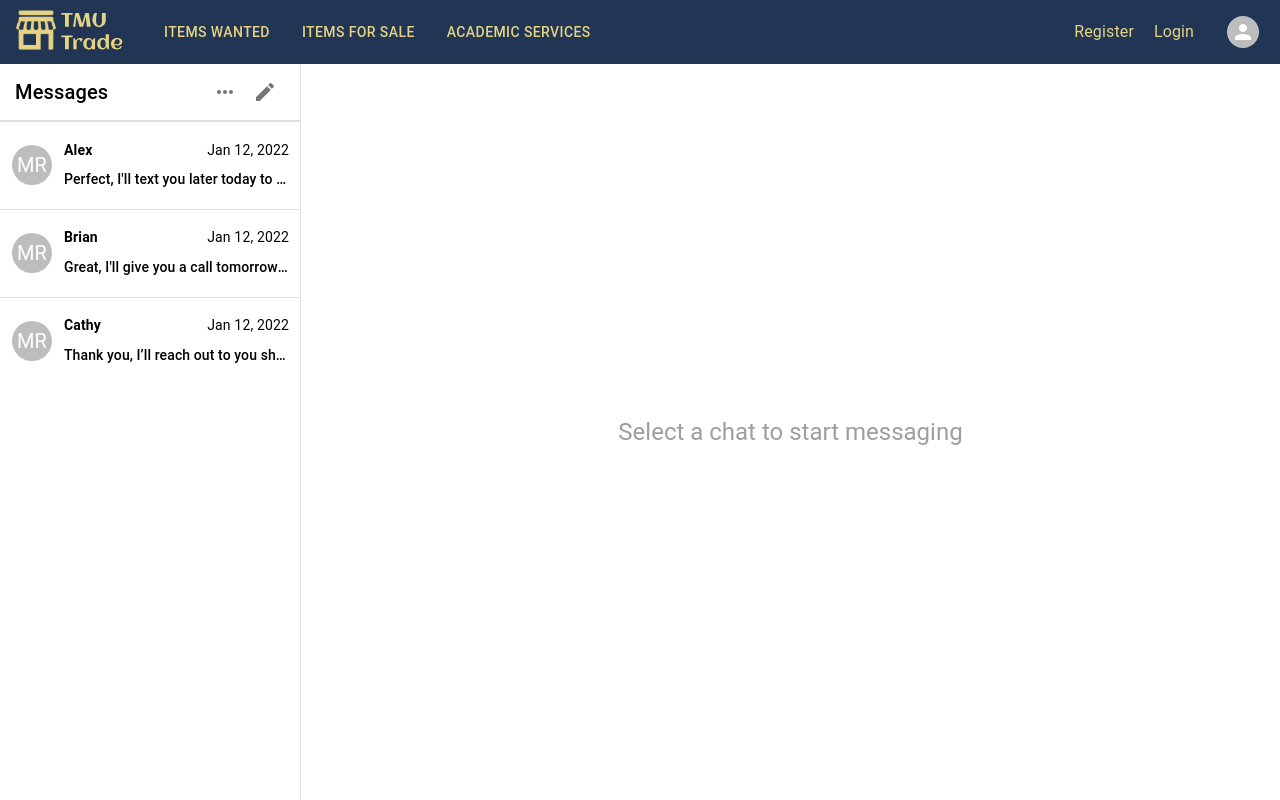
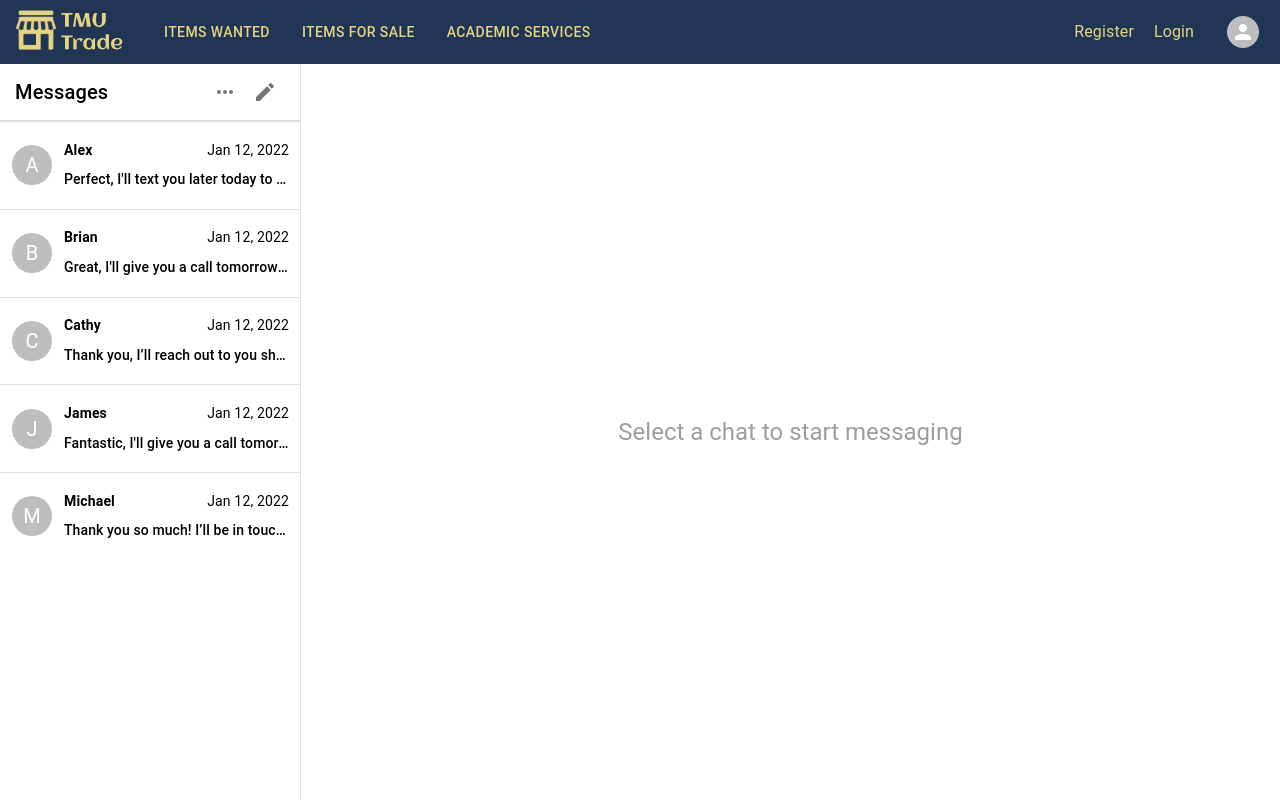
Before and after one commit to nikkikapadia/CPS630, a React (Create React App) app in the folder frontend/: page /messages in a window 1280 px wide. Built offline with nearby package versions, Linux system fonts and the light colour scheme.

Commit message:
remaining conversations added and UI fixes

```diff
--- a/frontend/src/messages/Messages.jsx
+++ b/frontend/src/messages/Messages.jsx
@@ -128,7 +128,7 @@ const Messages = () => {
                     mb={0.25}
                   />
                   <Typography variant="caption" color={"grey.600"} ml={1.5}>
-                    Available on Mobile
+                    Online
                   </Typography>
                 </Box>
               </Box>
--- a/frontend/src/messages/SingleMessage.jsx
+++ b/frontend/src/messages/SingleMessage.jsx
@@ -24,10 +24,6 @@ const SingleMessage = ({ message }) => {
         <Box display={"flex"} alignItems={"center"} gap={2}>
           <Typography variant={"body2"} fontWeight={"600"} fontSize={"14px"}>
             {message?.senderName}{" "}
-            <Typography component={"span"} fontSize={"12px"} color={"grey.500"}>
-              {" "}
-              (He/Him)
-            </Typography>
           </Typography>
           <Box
             sx={{
--- a/frontend/src/messages/SingleUserDisplay.jsx
+++ b/frontend/src/messages/SingleUserDisplay.jsx
@@ -31,7 +31,7 @@ const SingleUserDisplay = ({ chat, selectedChat, setSelectedChat }) => {
         borderLeft: selectedChat == chat.id ? "3px solid #213555" : "none",
       }}
     >
-      <Avatar>MR</Avatar>
+      <Avatar> {chat.senderName?.slice(0, 1)}</Avatar>
       <Box width={"225px"}>
         <Box
           display={"flex"}
--- a/frontend/src/messages/messagesFakeData.jsx
+++ b/frontend/src/messages/messagesFakeData.jsx
@@ -17,6 +17,18 @@ export const chats = [
     senderName: "Cathy",
     recieverName: "Me",
     last_message: `Thank you, I’ll reach out to you shortly. Thanks for the quick response!`,
+  },
+  {
+    id: 4,
+    senderName: "James",
+    recieverName: "Me",
+    last_message: `Fantastic, I'll give you a call tomorrow. Thanks for being so accommodating!`,
+  },
+  {
+    id: 5,
+    senderName: "Michael",
+    recieverName: "Me",
+    last_message: `Thank you so much! I’ll be in touch soon.`,
   },
 ];
 
@@ -212,4 +224,144 @@ finalize the deal if everything checks out.`,
       message: `Thank you, I’ll reach out to you shortly. Thanks for the quick response!`,
     },
   ],
+  4: [
+    {
+      id: 1,
+      senderName: "Me",
+      recieverName: "James",
+      message: `I saw your ad for photography sessions and was really impressed. I'm interested in booking a session for some professional headshots. Do you have any availability next week?`,
+    },
+    {
+      id: 2,
+      senderName: "James",
+      recieverName: "Me",
+      message: ` Hi there! Yes, I do have some openings next week. Were you thinking of any specific day or time?`,
+    },
+    {
+      id: 3,
+      senderName: "Me",
+      recieverName: "James",
+      message: `I was hoping for Wednesday afternoon if that works for you. It's the only time I'm free nextweek.`,
+    },
+    {
+      id: 4,
+      senderName: "James",
+      recieverName: "Me",
+      message: `Wednesday afternoon is perfect. I have a slot available at 3 PM. Would that time suit you?`,
+    },
+    {
+      id: 5,
+      senderName: "Me",
+      recieverName: "James",
+      message: `That time sounds ideal. Where do you usually do your sessions? Do you have a studio, or
+would we need to pick a location?`,
+    },
+    {
+      id: 6,
+      senderName: "James",
+      recieverName: "Me",
+      message: `I usually work on location to give a unique backdrop to each session. Do you have any
+specific location in mind, or would you like some suggestions based on the style you're going
+for?`,
+    },
+    {
+      id: 7,
+      senderName: "Me",
+      recieverName: "James",
+      message: `I haven't thought much about the location yet. I'd appreciate some suggestions, especially
+places that work well for professional shots.`,
+    },
+    {
+      id: 8,
+      senderName: "James",
+      recieverName: "Me",
+      message: `Certainly, I can suggest a few spots around the city that offer a great setting. How about
+we discuss this over a call? I can also answer any other questions you might have.`,
+    },
+    {
+      id: 9,
+      senderName: "Me",
+      recieverName: "James",
+      message: `A call sounds great. Could you share your number so we can discuss further?`,
+    },
+    {
+      id: 10,
+      senderName: "James",
+      recieverName: "Me",
+      message: `Of course, my number is 289-555-1234. Feel free to call me anytime tomorrow, and we'll
+iron out all the details.`,
+    },
+    {
+      id: 11,
+      senderName: "Me",
+      recieverName: "James",
+      message: `Fantastic, I'll give you a call tomorrow. Thanks for being so accommodating!`,
+    },
+  ],
+  5: [
+    {
+      id: 1,
+      senderName: "Michael",
+      recieverName: "Me",
+      message: `Hi, I'm reaching out about the study desk you listed. Is it still available? And could you tell
+me more about its size and whether it’s easy to transport via subway?`,
+    },
+    {
+      id: 2,
+      senderName: "Me",
+      recieverName: "Michael",
+      message: `Yes, the desk is still available. It's quite compact, which is great for small spaces. It can be
+disassembled for transport, and I'd be happy to provide you with the necessary tools and
+instructions for reassembly`,
+    },
+    {
+      id: 3,
+      senderName: "Michael",
+      recieverName: "Me",
+      message: `That sounds exactly like what I'm looking for. Could you provide the dimensions? I need to
+make sure it will fit in my study area.`,
+    },
+    {
+      id: 4,
+      senderName: "Me",
+      recieverName: "Michael",
+      message: `Absolutely, the desk is 48 inches wide, 24 inches deep, and 30 inches tall. I’ll double-check
+those measurements when I get home and let you know if there’s any discrepancy`,
+    },
+    {
+      id: 5,
+      senderName: "Michael",
+      recieverName: "Me",
+      message: `Perfect, those dimensions should work. How soon are you looking to sell it? I’m interested
+but might need a few days to arrange transport.`,
+    },
+    {
+      id: 6,
+      senderName: "Me",
+      recieverName: "Michael",
+      message: `I'm in no rush to sell, so a few days from now works fine for me. Let’s plan for a pickup
+that’s convenient for you. Would you like to exchange numbers to coordinate the pickup details?
+`,
+    },
+    {
+      id: 7,
+      senderName: "Michael",
+      recieverName: "Me",
+      message: `Yes, that would be great. My number is 905-555-6789. Can I text you to confirm the day
+and time?`,
+    },
+    {
+      id: 8,
+      senderName: "Me",
+      recieverName: "Michael",
+      message: `That works for me. I'll look forward to your text, and we can set everything up. Thank you
+for your interest in the desk!`,
+    },
+    {
+      id: 9,
+      senderName: "Michael",
+      recieverName: "Me",
+      message: ` Thank you so much! I’ll be in touch soon.`,
+    },
+  ],
 };
```
